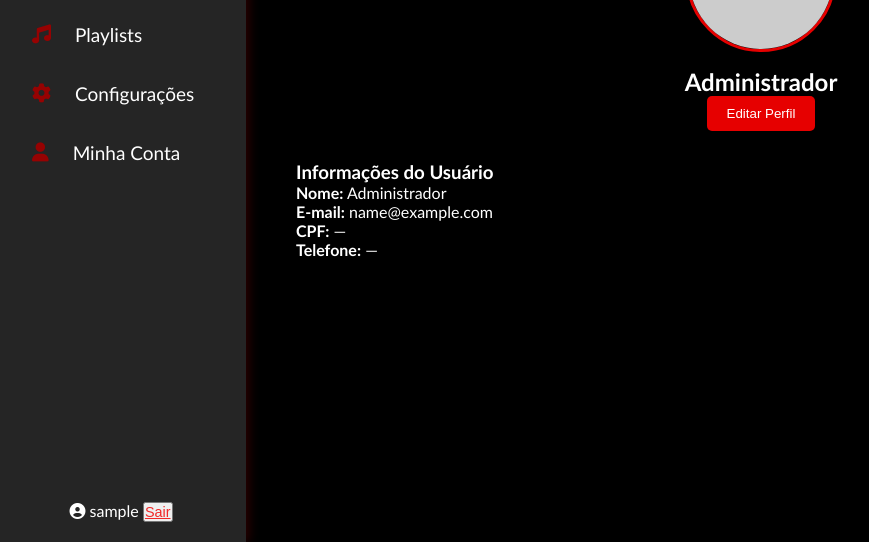
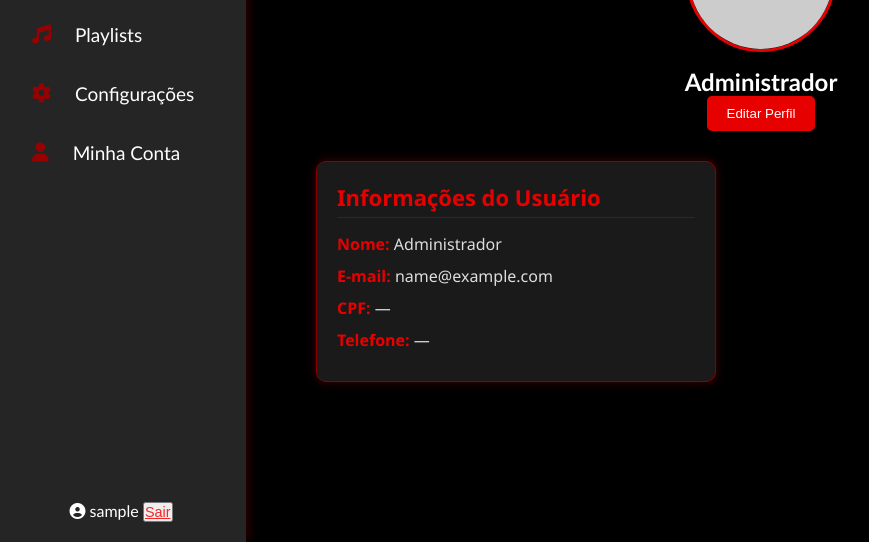
Before and after one commit to Pewter14/DGG-Music, a plain HTML site: page Main/others/Perfil/Perfil.html in a window 1280 px wide. Shown: the part 258-800 px from the top of the page, without its empty margins (4-873 px from the left). Drawn offline with Linux system fonts and the light colour scheme; sample sign-in values are in the browser's storage; placeholder pictures from the web are drawn by us.

Commit message:
css do coiso

```diff
--- a/Main/others/Perfil/Perfil.css
+++ b/Main/others/Perfil/Perfil.css
@@ -123,22 +123,40 @@ body {
   cursor: pointer;
 }
 
-.liked-songs h3 {
-  color: #e60000;
-  text-align: center;
+.hidden {
+  display: none;
 }
 
-.liked-songs ul {
-  list-style: none;
-  padding: 0;
-  text-align: center;
+.view-info {
+  background-color: #1a1a1a;
+  color: #ffffff;
+  border: 1px solid #8b0000;
+  border-radius: 10px;
+  padding: 20px;
+  margin: 20px;
+  max-width: 400px;
+  box-shadow: 0 0 10px rgba(139, 0, 0, 0.5);
+  font-family: 'Segoe UI', Tahoma, Geneva, Verdana, sans-serif;
 }
 
-.liked-songs li {
-  margin: 8px 0;
+.view-info h3 {
+  color: #e60000;
+  margin-bottom: 15px;
+  font-size: 22px;
+  border-bottom: 1px solid #8b0000;
+  padding-bottom: 5px;
+}
+
+.view-info p {
+  margin: 10px 0;
   font-size: 16px;
 }
 
-.hidden {
-  display: none;
+.view-info strong {
+  color: #e60000;
+  font-weight: 600;
 }
+
+.view-info span {
+  color: #dddddd;
+}
```
